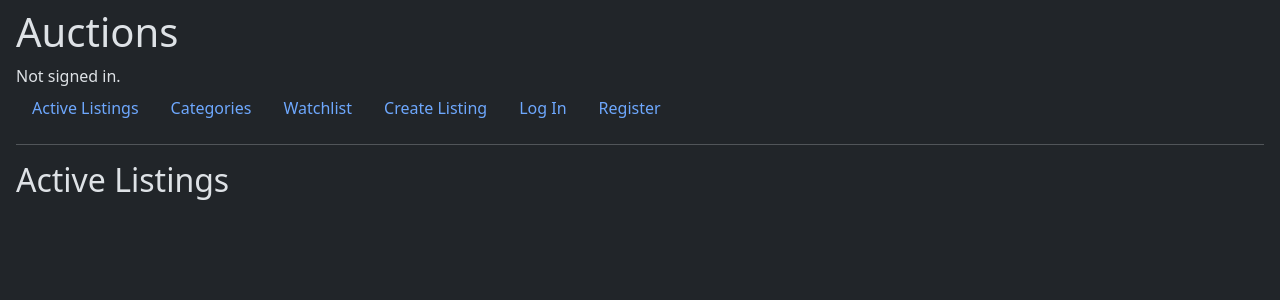
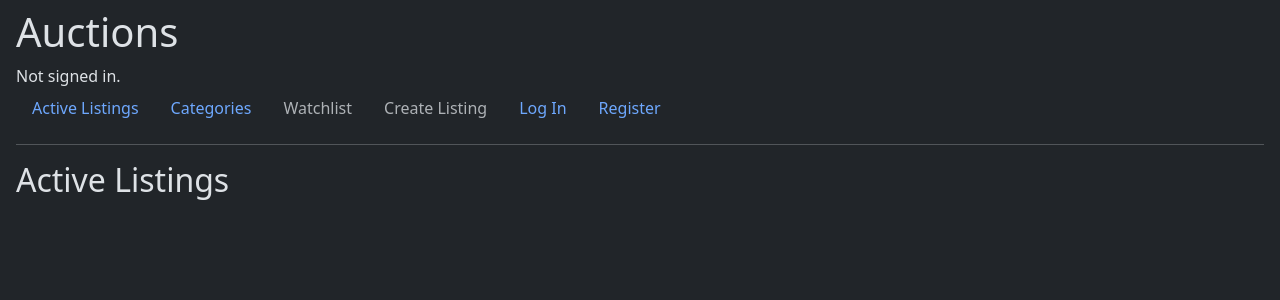
Before and after one commit to petrosAth/cs50w-project2-commerce, a Django app: page /active in a window 1280 px wide. Shown: the top 300 px of the page. Run offline with Django 3.2, Linux system fonts and the light colour scheme; data that the repository does not hold is empty.

```diff
--- a/auctions/templates/auctions/layout.html
+++ b/auctions/templates/auctions/layout.html
@@ -27,13 +27,15 @@
                 <a class="nav-link" href="{% url 'auctions:active' %}">Active Listings</a>
             </li>
             <li class="nav-item">
-                <a href="{% url 'auctions:categories' %}" class="nav-link">Categories</a>
+                <a class="nav-link" href="{% url 'auctions:categories' %}">Categories</a>
             </li>
             <li class="nav-item">
-                <a href="{% url 'auctions:watchlist' %}" class="nav-link">Watchlist</a>
+                <a class="nav-link {% if not user.is_authenticated %}disabled{% endif %}"
+                   href="{% url 'auctions:watchlist' %}">Watchlist</a>
             </li>
             <li class="nav-item">
-                <a class="nav-link" href="{% url 'auctions:create' %}">Create Listing</a>
+                <a class="nav-link {% if not user.is_authenticated %}disabled{% endif %}"
+                   href="{% url 'auctions:create' %}">Create Listing</a>
             </li>
             {% if user.is_authenticated %}
                 <li class="nav-item">
```
